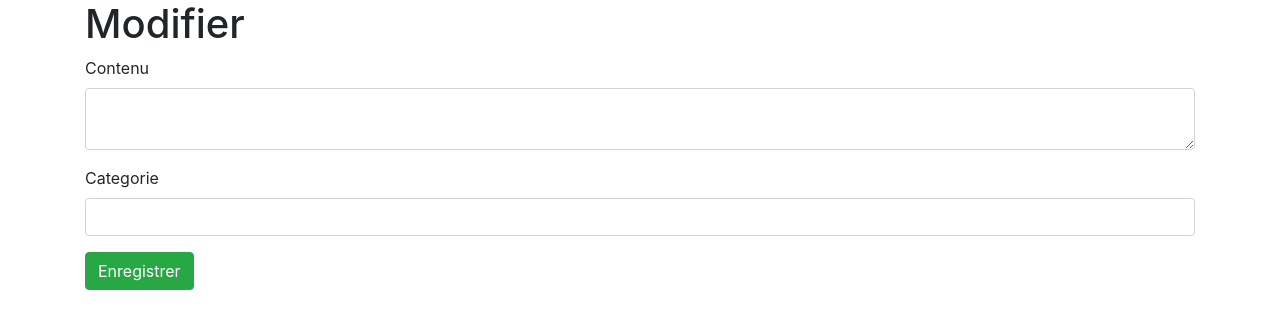
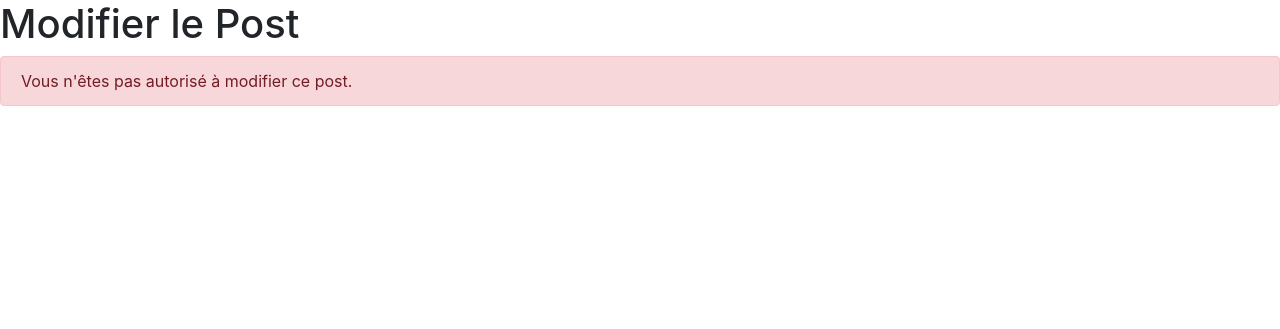
Before and after one commit to BaptisteBobot/crm-symfony, a Symfony app: template templates/post/edit.html.twig in a window 1280 px wide. Shown: the top 329 px of the page. Run offline with Twig, Linux system fonts and the light colour scheme; the template is opened without the code that fills it, so the values that code supplies are empty; form fields are guessed from the names that the template uses; some libraries are stand-ins or nearby versions.

Commit message:
fix comment and post to see comment of all post and add restriction to edition

```diff
--- a/templates/post/edit.html.twig
+++ b/templates/post/edit.html.twig
@@ -1,13 +1,16 @@
 {% extends 'base.html.twig' %}
 
-{# {% block title %}Modifier {{ post.title }}{% endblock %} #}
+{% block title %}Modifier le Post{% endblock %}
 
 {% block body %}
-<div class="container">
-    <h1>Modifier </h1>
+    <h1>Modifier le Post</h1>
 
-    {{ include('post/_form.html.twig') }}
-
-    {# <a href="{{ path('post_show', { 'id': post.id }) }}" class="btn btn-secondary">Retour</a> #}
-</div>
+    {% if app.user and (is_granted('ROLE_ADMIN') or post.createdBy == app.user) %}
+        {{ form_start(form) }}
+            {{ form_widget(form) }}
+            <button type="submit" class="btn btn-primary">Enregistrer les modifications</button>
+        {{ form_end(form) }}
+    {% else %}
+        <div class="alert alert-danger">Vous n'êtes pas autorisé à modifier ce post.</div>
+    {% endif %}
 {% endblock %}
```
Also changed, not shown: src/Controller/PostController.php (+9 -1 lines), templates/post/index.html.twig (+8 -2 lines), templates/post/show.html.twig (+20 -7 lines).
